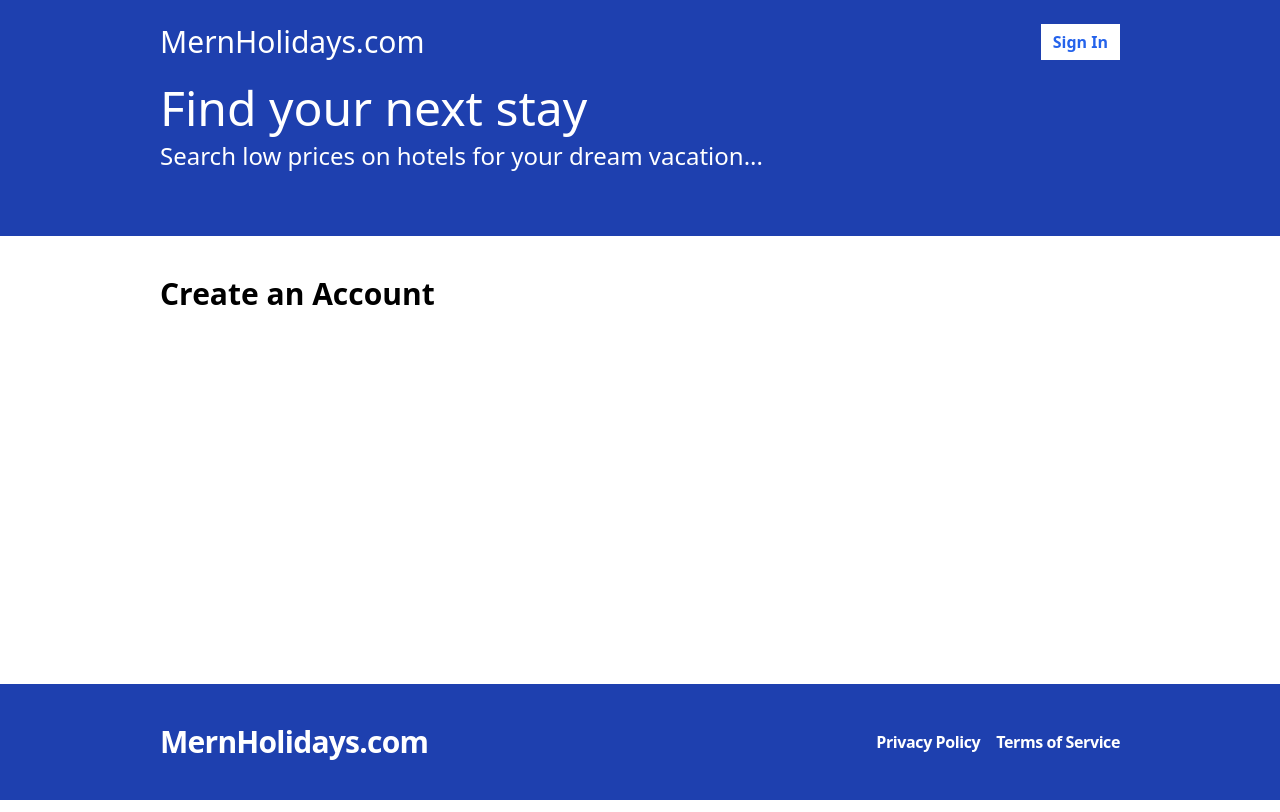
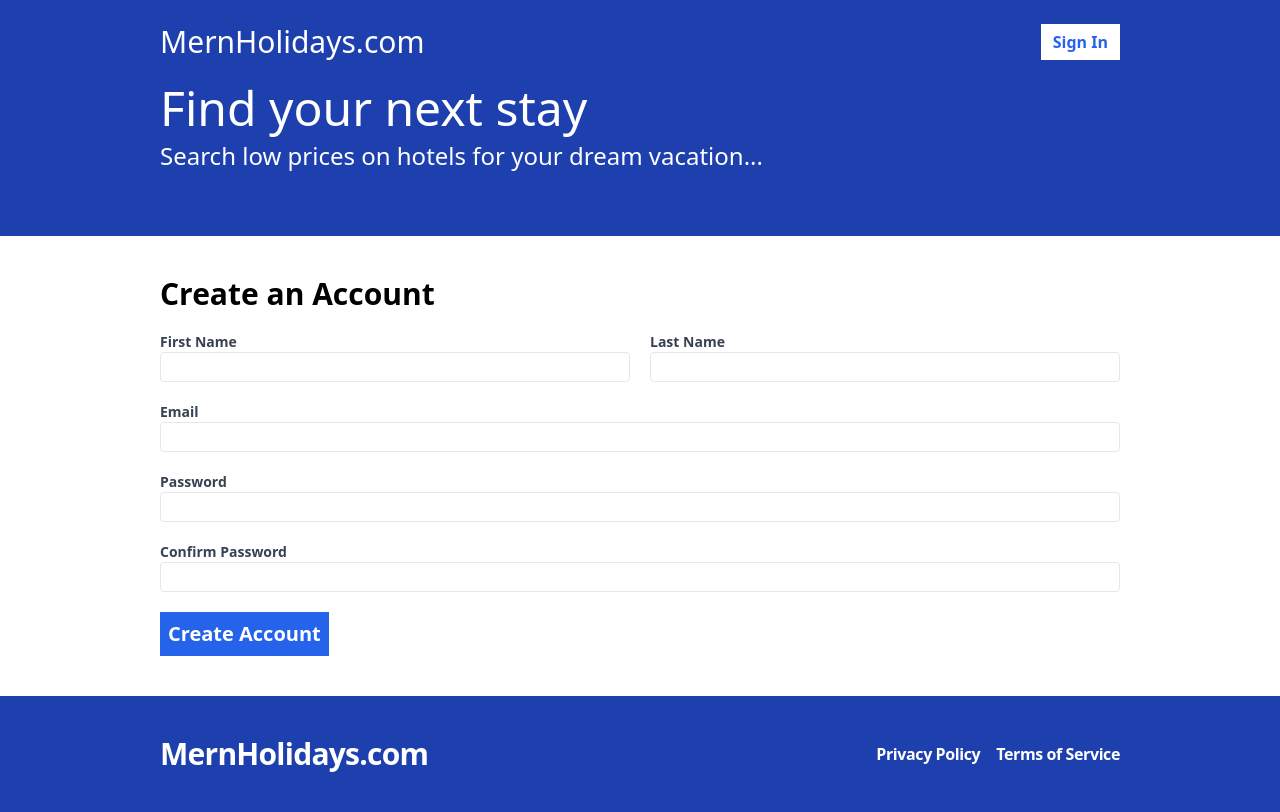
Before and after one commit to lapadatovic/MERNBookingApp, a React (Vite) app in the folder frontend/: page /register in a window 1280 px wide. Built offline with nearby package versions, Linux system fonts and the light colour scheme; no server answers.

Commit message:
Fi with Register functionality

```diff
--- a/frontend/package.json
+++ b/frontend/package.json
@@ -13,6 +13,7 @@
     "react": "^18.2.0",
     "react-dom": "^18.2.0",
     "react-hook-form": "^7.51.3",
+    "react-query": "^3.39.3",
     "react-router-dom": "^6.22.3"
   },
   "devDependencies": {
--- /dev/null
+++ b/frontend/src/api-clients.ts
@@ -0,0 +1,19 @@
+import { RegisterFormData } from "./pages/Register"
+
+const API_BASE_URL = import.meta.env.VITE_API_BASE_URL;
+
+export const register = async (formData: RegisterFormData ) => {
+    const response = await fetch(`${API_BASE_URL}/api/users/register`, {
+        method: "POST",
+        headers: {
+            "Content-Type": "application/json"
+        },
+        body: JSON.stringify(formData)
+    });
+
+    const responseBody = await response.json();
+
+    if(!response.ok) {
+        throw new Error(responseBody.message);
+    }
+}
--- a/frontend/src/main.tsx
+++ b/frontend/src/main.tsx
@@ -2,9 +2,20 @@ import React from 'react'
 import ReactDOM from 'react-dom/client'
 import App from './App.tsx'
 import './index.css'
+import {QueryClient, QueryClientProvider } from 'react-query'
+
+const queryClient = new QueryClient({
+  defaultOptions: {
+    queries: {
+      retry: 0,
+    }
+  }
+})
 
 ReactDOM.createRoot(document.getElementById('root')!).render(
   <React.StrictMode>
-    <App />
+    <QueryClientProvider client={queryClient}>
+      <App />
+    </QueryClientProvider>
   </React.StrictMode>,
 )
--- a/frontend/src/pages/Register.tsx
+++ b/frontend/src/pages/Register.tsx
@@ -1,8 +1,143 @@
+import { useForm } from "react-hook-form";
+import { useMutation } from "react-query";
+import * as apiClient from '../api-clients'
+
+
+export type RegisterFormData = {
+    firstName: string,
+    lastName: string,
+    email: string,
+    password: string,
+    confirmPassword: string,
+}
+
 const Register = () => {
+
+    /*
+        register ->  allows you to register an input or select element and apply validation rules to React Hook Form
+
+        watch -> method will watch specified inputs and return their values
+
+        handleSubmit -> This function will receive the form data if form validation is successful.
+    */
+    const { register, watch, handleSubmit, formState:{errors} } = useForm<RegisterFormData>();
+
+    // Create mutation or create
+    const mutation = useMutation(apiClient.register, {
+        onSuccess: ()=>{
+            console.log('registration succes!');
+        },
+        onError: (error: Error) => {
+            console.log(error.message);
+        }
+    });
+
+    const onSubmit = handleSubmit((data) => {
+        mutation.mutate(data);
+    })
     return (
-        <form className="flex flex-col gap-5">
+        <form className="flex flex-col gap-5" onSubmit={onSubmit}>
             <h2 className="text-3xl font-bold">Create an Account</h2>
-            <input type="text" />
+            <div className="flex flex-col md:flex-row gap-5">
+                <label className="text-gray-700 text-sm font-bold flex-1">
+                    First Name
+                    <input
+                        type="text"
+                        className="border rounded w-full py-1 font-normal focus:outline-none"
+                        {...register('firstName', {required: "Field is required"})}
+                    />
+                    {
+                        errors.firstName && (
+                            <span className="text-red-500">
+                                {errors.firstName.message}
+                            </span>
+                        )
+                    }
+                </label>
+                <label className="text-gray-700 text-sm font-bold flex-1">
+                    Last Name
+                    <input
+                        type="text"
+                        className="border rounded w-full py-1 font-normal focus:outline-none"
+                        {...register('lastName', {required: "Field is required"})}
+                    />
+                    {
+                        errors.lastName && (
+                            <span className="text-red-500">
+                                {errors.lastName.message}
+                            </span>
+                        )
+                    }
+                </label>
+            </div>
+            <label className="text-gray-700 text-sm font-bold flex-1">
+                    Email
+                    <input
+                        type="email"
+                        className="border rounded w-full py-1 font-normal focus:outline-none"
+                        {...register('email', {required: "Field is required"})}
+                    />
+                    {
+                        errors.email && (
+                            <span className="text-red-500">
+                                {errors.email.message}
+                            </span>
+                        )
+                    }
+            </label>
+            <label className="text-gray-700 text-sm font-bold flex-1">
+                    Password
+                    <input
+                        type="password"
+                        className="border rounded w-full py-1 font-normal focus:outline-none"
+                        {...register('password',
+                            {
+                                required: "Field is required",
+                                minLength: {
+                                    value: 6,
+                                    message: 'Password must be at least 6 characters'
+                                }
+                            })
+                        }
+                    />
+                    {
+                        errors.password && (
+                            <span className="text-red-500">
+                                {errors.password.message}
+                            </span>
+                        )
+                    }
+            </label>
+            <label className="text-gray-700 text-sm font-bold flex-1">
+                    Confirm Password
+                    <input
+                        type="password"
+                        className="border rounded w-full py-1 font-normal focus:outline-none"
+                        {...register('confirmPassword',
+                            {
+                                validate:(val) => {
+                                    if(!val) {
+                                        return 'This field is required'
+                                    }else if(watch("password") !== val ) {
+                                        return "Your password do not match";
+                                    }
+                                }
+                            })
+                        }
+                    />
+                    {
+                        errors.confirmPassword && (
+                            <span className="text-red-500">
+                                {errors.confirmPassword.message}
+                            </span>
+                        )
+                    }
+            </label>
+            <span className="">
+                <button type="submit" className="bg-blue-600 text-white p-2 font-bold hover:bg-blue-500 text-xl">
+                   Create Account
+                </button>
+            </span>
         </form>
     )
 }
--- a/frontend/tailwind.config.js
+++ b/frontend/tailwind.config.js
@@ -5,8 +5,8 @@ export default {
     extend: {},
     container: {
       padding: {
-        md: "10rem",
-      },
+        md: "10rem"
+      }
     },
   },
   plugins: [],
```
Also changed, not shown: 2 other files (tests, documents, lock files or other folders).
